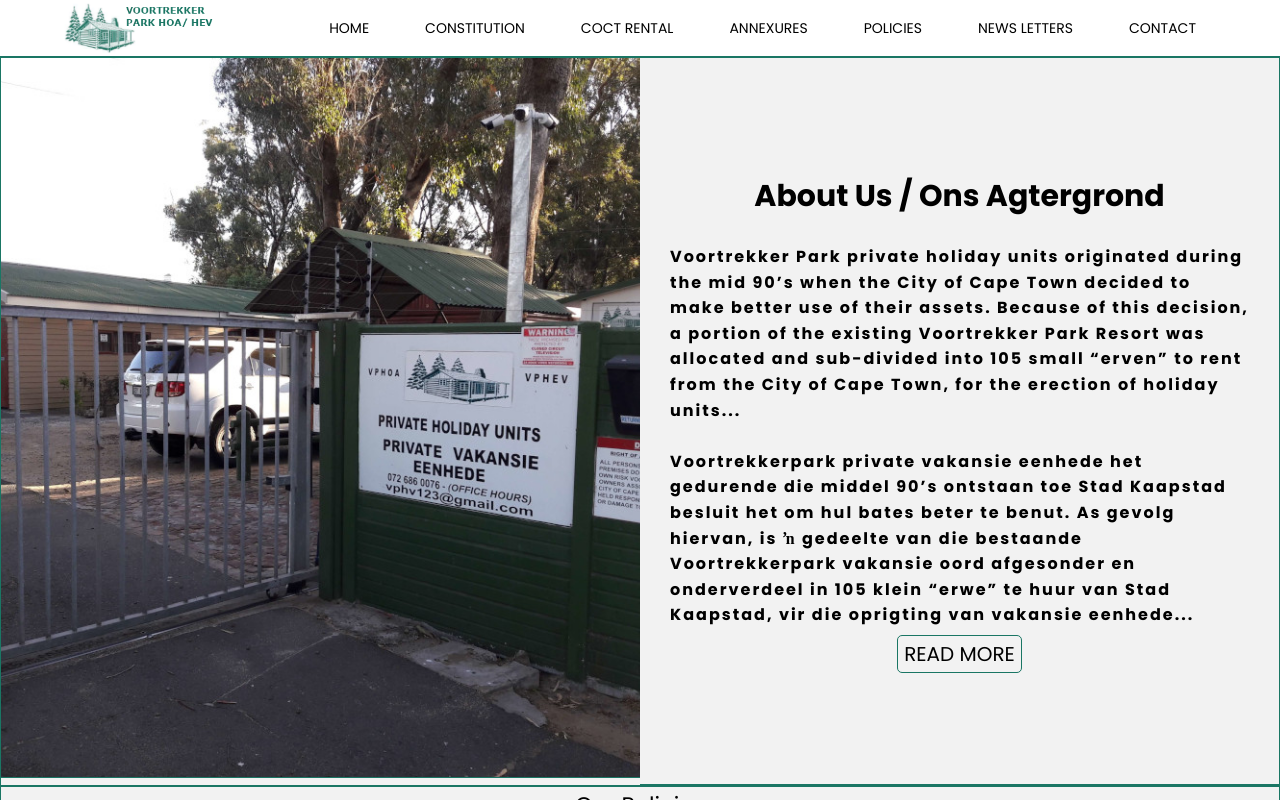
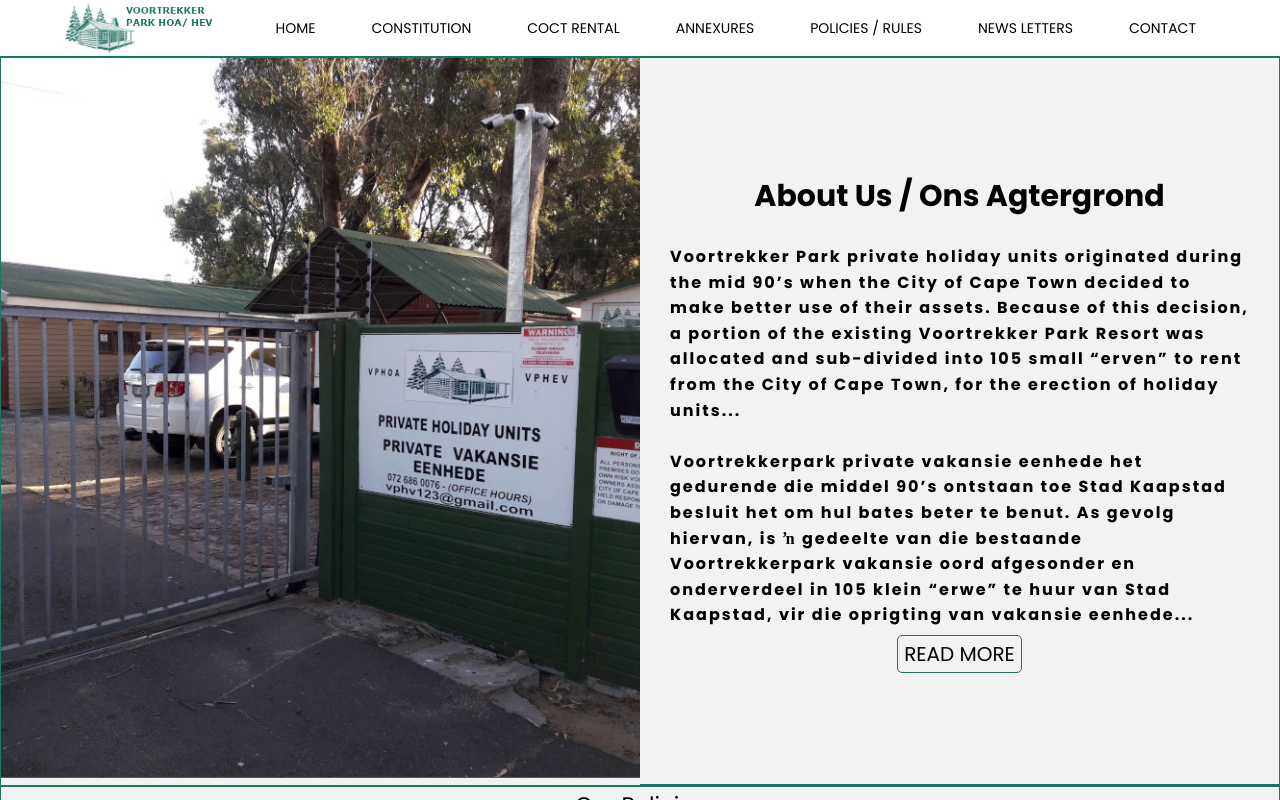
Before and after one commit to Defender0345/VPHomeOwners, a Vue app: page / in a window 1280 px wide. Shown: the top 800 px of the page. Built offline with nearby package versions, Linux system fonts and the light colour scheme.

Commit message:
Updated Nav Bar

```diff
--- a/src/components/Navbar.vue
+++ b/src/components/Navbar.vue
@@ -18,7 +18,7 @@
           <router-link class="link" to="/annexures">Annexures</router-link>
         </li>
         <li>
-          <a href="/#policies" class="link">Policies</a>
+          <a href="/#policies" class="link">Policies / Rules</a>
         </li>
         <li><router-link class="link" to="/news">News Letters</router-link></li>
         <li><a href="/#contact" class="link">Contact</a></li>
@@ -60,7 +60,7 @@
           </li>
           <li>
             <a href="/#policies" class="link" @click="toggleMobileNav"
-              >Policies</a
+              >Policies / Rules</a
             >
           </li>
           <li>
@@ -81,6 +81,7 @@
 
 <script>
 export default {
+  // eslint-disable-next-line vue/multi-word-component-names
   name: 'Navbar',
   data() {
     return {
```
